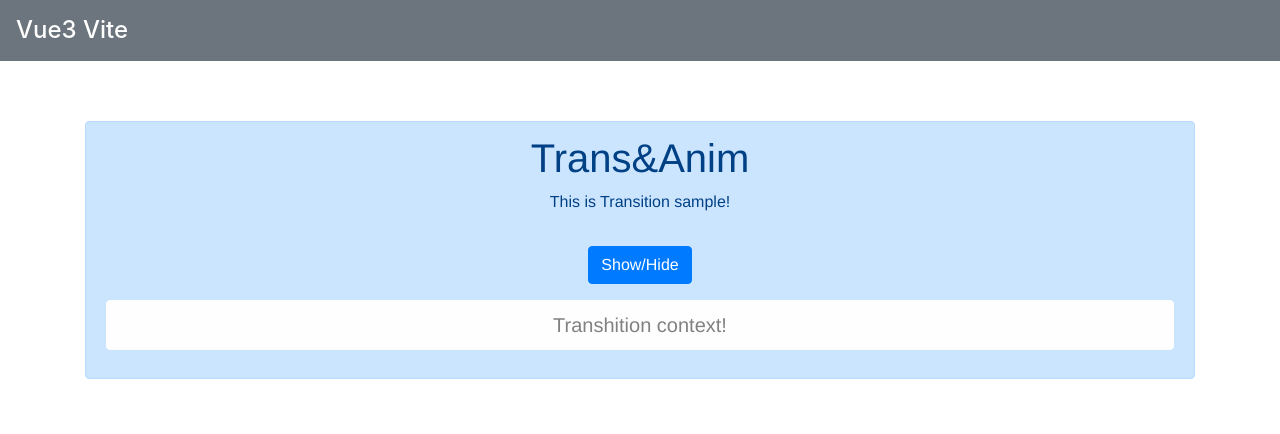
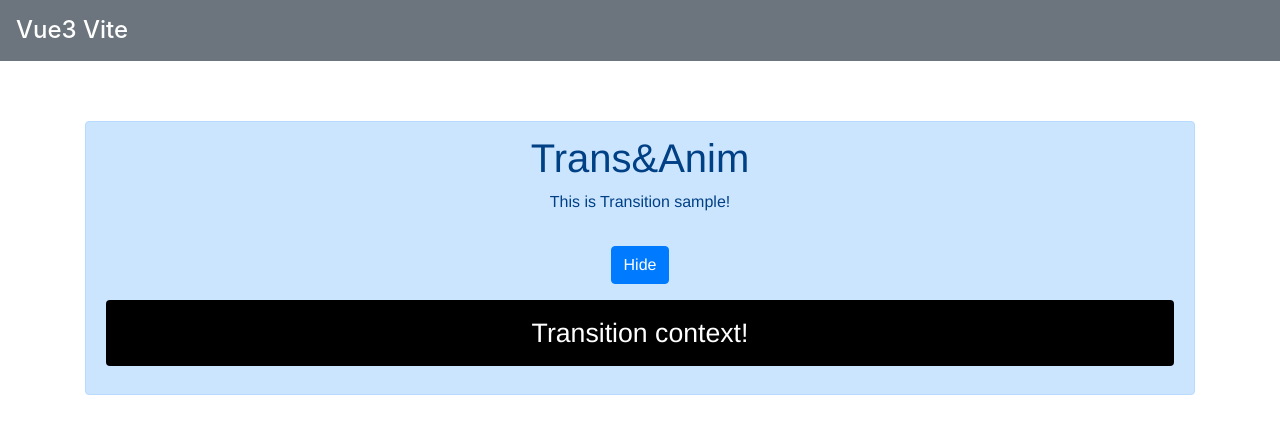
Before and after one commit to besumero628/Vue3_practice, a Vue app in the folder vite_app/: page / in a window 1280 px wide. Shown: the top 434 px of the page. Built offline with nearby package versions, Linux system fonts and the light colour scheme.

Commit message:
イベントの追加

```diff
--- a/vite_app/src/components/HelloWorld.vue
+++ b/vite_app/src/components/HelloWorld.vue
@@ -5,9 +5,13 @@
     <button class="btn btn-primary m-3" v-on:click="doAction">
       {{btn}}
     </button>
-    <transition name="transit">
-      <p v-if="flg" class="alert alert-light h5">
-        Transhition context!
+    <transition name="transit"
+      v-on:before-enter="startAction"
+      v-on:before-leave="startAction"
+      v-on:after-enter="endAction"
+      v-on:after-leave="endAction">
+      <p v-if="flg" class="alert p-3 h5 trans">
+        Transition context!
       </p>
     </transition>
   </div>
@@ -21,18 +25,69 @@ export default {
       title: 'Trans&Anim',
       message: 'This is Transition sample!',
       flg: true,
-      btn: 'Show/Hide'
+      btn: 'Hide'
     }
   },
   methods: {
     doAction() {
       this.flg = !this.flg
+    },
+    startAction: function () {
+      if (this.flg) {
+        this.message = '現れます・・・'
+      } else {
+        this.message = '消えます・・・'
+      }
+      },
+      endAction: function () {
+        if (this.flg) {
+          this.btn = 'Hide'
+          this.message = '現れました。'
+        } else {
+          this.btn = 'Show'
+          this.message = '消えました。'
+        }
     }
   }
 };
 </script>
 
 <style>
+.trans {
+  background-color: black;
+  color: white;
+  padding: 10px;
+  font-size: 20pt;
+}
+
+.transit-enter-active {
+  transition: opacity 0.5s;
+}
+
+.transit-leave-active {
+  transition: opacity 5.0s;
+}
+
+.transit-enter {
+  opacity: 0;
+}
+
+.transit-enter-from {
+  opacity: 0;
+}
+
+.transit-enter-to {
+  opacity: 1.0;
+}
+
+.transit-leave {
+  opacity: 1.0;
+}
+
+.transit-leave-to {
+  opacity: 0;
+}
+
 pre {
   font-size: 16pt;
   line-height: 1.25;
```
